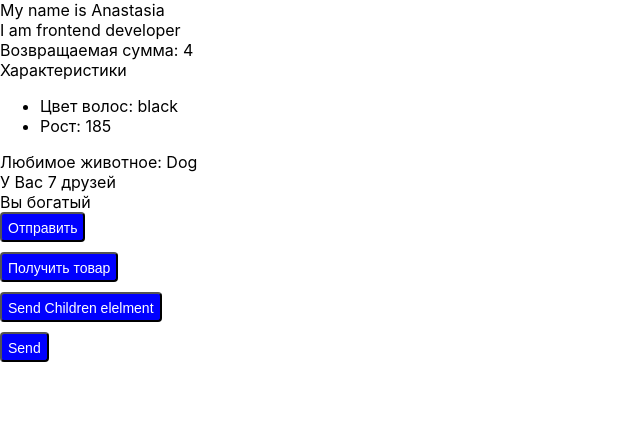
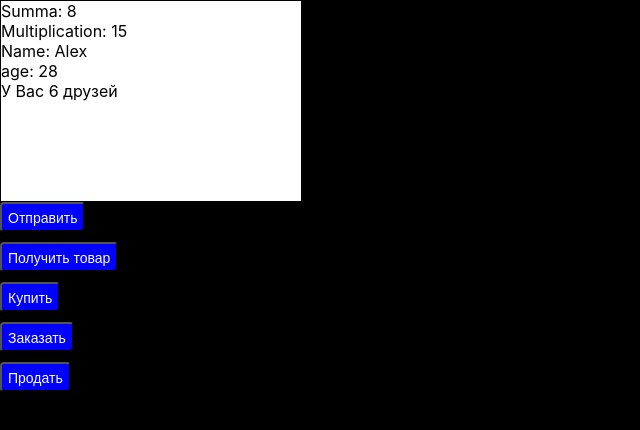
Before and after one commit to AGaleeva/react-learning, a React (Create React App) app: page / in a window 1280 px wide. Shown: the top 430 px of the page, without its empty margins (0-640 px from the left). Built offline with nearby package versions, Linux system fonts and the light colour scheme.

Commit message:
added 2 App-files

```diff
--- a/src/App.css
+++ b/src/App.css
@@ -1,6 +1,9 @@
 .App {
   display: flex;
+  height: 100%;
+  width: 100%;
   flex-direction: column;
+  background-color: black;
 }
 
 .button-container {
--- /dev/null
+++ b/src/App_fromConsult.jsx
@@ -0,0 +1,79 @@
+import "./app.css";
+import Button from "./components/Button";
+import Modal from "./components/Modal";
+
+export const animal = "Dog";
+
+function App() {
+  const name = <p>My name is Anastasia</p>;
+  const job = "frontend developer";
+  const tegJobId = 'job';
+
+  const characters = {
+    hair: "black",
+    height: "185",
+  };
+  const sum = (a, b) => a + b;
+
+  const numberOfFriends = (count) => {
+    if (count > 5) {
+      return `У Вас ${count} друзей`;
+    } else {
+      return 'У вас менее 5 друзей';
+    }
+  };
+
+  const rich = true;
+
+  const buttonNames = [
+    "Отправить",
+    "Получить товар",
+    "Купить",
+    "Заказать",
+    "Продать"
+  ];
+
+  const buttons = buttonNames.map((value) => {
+    console.log(value);
+    return (
+      <div className="button-container">
+        <Button name = {value} />
+      </div>
+    );
+  });
+
+  console.log(buttons);
+
+  return (
+    <div className="App">
+
+      <Modal>
+        <p>Name: Alex</p>
+        <p>age: 28</p>
+        {numberOfFriends(6)}
+      </Modal>
+
+      {buttons}
+
+      {/* <div className="button-container">
+        <Button name = "Отправить" />
+      </div>
+      <div className="button-container">
+        <Button name = "Получить товар" />
+        </div>
+      <div className="button-container">
+        <Button name = "Купить" />
+        </div>
+      <div className="button-container">
+        <Button  name = "Заказать" />
+      </div>
+      <div className="button-container">
+        <Button name = "Продать" />
+      </div>       */}
+
+    </div>
+  );
+}
+
+export default App;
+// export {App};
--- /dev/null
+++ b/src/components/Modal/Modal.jsx
@@ -0,0 +1,14 @@
+import "./styles.css"
+import multi, { sum, minus, division } from "./helpers"
+
+export default function Modal({ children }) {
+  const sumResult = sum(3, 5);
+  const multiRes = multi(3, 5);
+  return <div className="modal-component">
+    <p>Summa: {sumResult}</p>
+    <p>Multiplication: {multiRes}</p>
+    {children}
+  </div>
+}
+
+// export default Modal; - можно прописать перед объявлением фукнции
--- /dev/null
+++ b/src/components/Modal/helpers.js
@@ -0,0 +1,23 @@
+// 3 способ - экспорт непосредственно перед объявлением переменной
+
+export const sum = (a, b) => a + b;
+
+const minus = (a, b) => a - b;
+const division = (a, b) => {
+  if (b !== 0) {
+    return a / b;
+  }
+};
+
+const multiplication = (a, b) => a * b;
+
+// 1 способ - экспорт переменной как таковой через фигурные скобки
+// в импорте забирается как import {sum} from "./helpers"
+
+export { minus, division };
+
+// 2 способ - экспорт как default
+// Идея в том, что когда мы импортируем, нам не обязательно указывать точное имя
+// Нельзя делать более 1 дефолта в одном файле, поэтому в импорте мы можем указать любое другое имя импортируемого элемента
+
+export default multiplication;
--- /dev/null
+++ b/src/components/Modal/index.js
@@ -0,0 +1,3 @@
+import Modal from "./Modal"
+
+export default Modal;
--- /dev/null
+++ b/src/components/Modal/styles.css
@@ -0,0 +1,6 @@
+.modal-component {
+  width: 300px;
+  height: 200px;
+  background-color: #fff;
+  border: 1px solid black;
+}
--- a/src/index.css
+++ b/src/index.css
@@ -1,5 +1,6 @@
 html,
 body {
+  height: 100%;
   margin: 0;
   padding: 0;
   font-family: -apple-system, BlinkMacSystemFont, 'Segoe UI', 'Roboto', 'Oxygen',
@@ -11,3 +12,9 @@ h1, h2, h3, h4, h5, h6, p {
   margin: 0;
   padding: 0;
 }
+
+#root {
+  display:  flex;
+  height: 100%;
+  width: 100%;
+}
--- a/src/index.jsx
+++ b/src/index.jsx
@@ -1,6 +1,6 @@
 import ReactDOM from "react-dom/client";
 import "./index.css";
-import App from "./App"; // import App, {animal} from "./App"; // import {App} from "./App";
+import App from "./App_fromConsult"; // import App, {animal} from "./App_fromLess"; // import {App} from "./App_fromLess";
 import reportWebVitals from "./reportWebVitals";
 
 const root = ReactDOM.createRoot(document.getElementById("root"));
```
Also changed, not shown: src/App_fromLess.jsx (line endings or trailing spaces).
